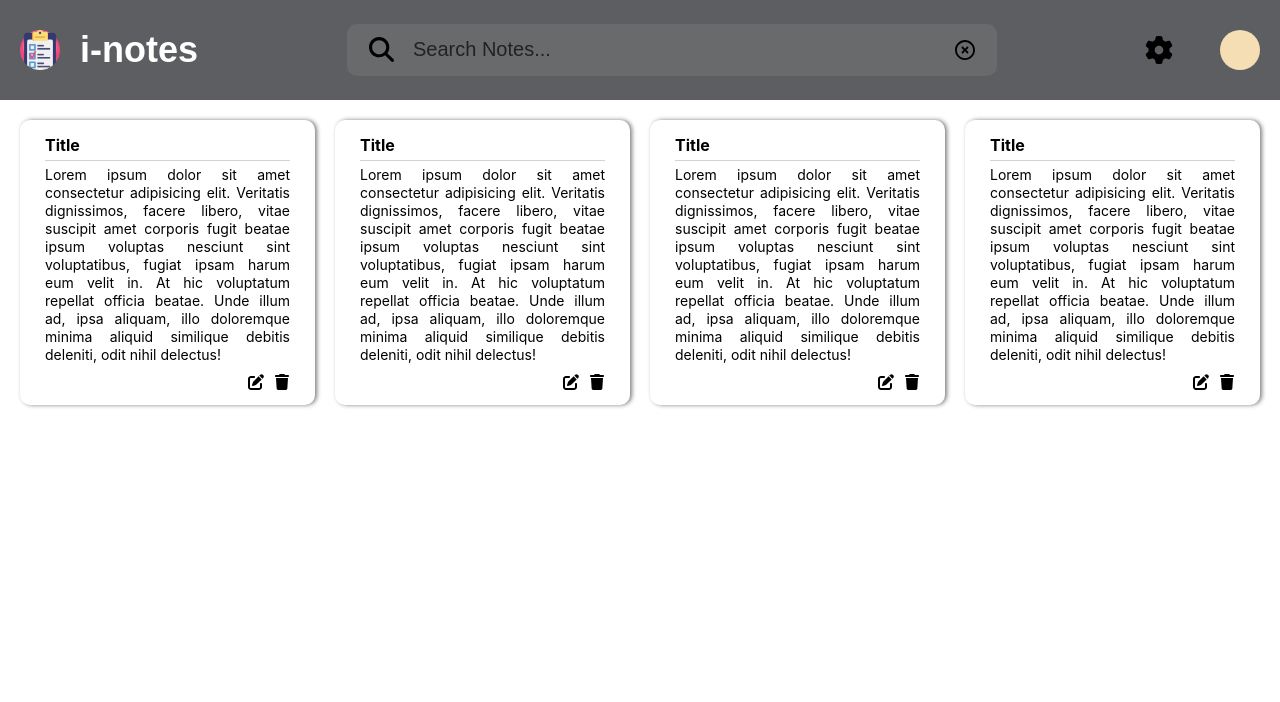
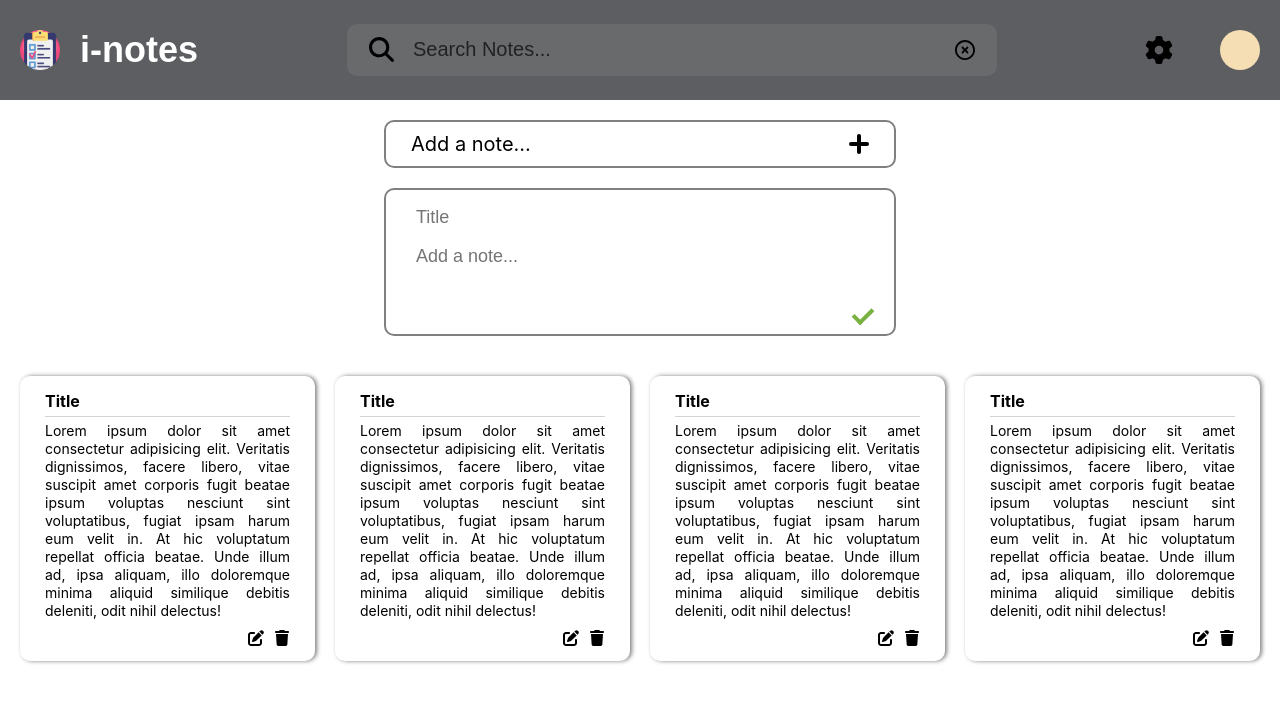
Before and after one commit to imDatt777/i-notes, a React (Create React App) app: page / in a window 1280 px wide. Shown: the top 702 px of the page. Built offline with nearby package versions, Linux system fonts and the light colour scheme.

Commit message:
addnote and card created

```diff
--- a/src/App.js
+++ b/src/App.js
@@ -5,6 +5,7 @@ import "./styles/base.scss";
 import Navbar from "./components/Navbar";
 import Sidebar from "./components/Sidebar";
 import NoteCard from "./components/NoteCard";
+import AddNote from "./components/AddNote";
 
 function App() {
     return (
@@ -14,6 +15,7 @@ function App() {
                 <div className="sidebar-wrapper">
                     <Sidebar />
                 </div>
+                <AddNote />
                 <div className="notes-wrapper">
                     <NoteCard />
                     <NoteCard />
--- /dev/null
+++ b/src/components/AddNote.js
@@ -0,0 +1,24 @@
+import React from "react";
+
+// Import styling
+import "../styles/addnote.scss";
+
+const AddNote = () => {
+    return (
+        <>
+            <div className="create-wrapper">
+                <p>Add a note...</p>
+                <span className="add-icon"></span>
+            </div>
+            <div className="expanded">
+                <form>
+                    <input type="text" placeholder="Title" />
+                    <textarea type="text" placeholder="Add a note..." />
+                    <span className="tick"></span>
+                </form>
+            </div>
+        </>
+    );
+};
+
+export default AddNote;
--- /dev/null
+++ b/src/context/notes/noteContext.js
@@ -0,0 +1,5 @@
+import { createContext } from "react";
+
+const NoteContext = createContext();
+
+export default NoteContext;
--- /dev/null
+++ b/src/styles/addnote.scss
@@ -0,0 +1,128 @@
+.create-wrapper {
+    display: flex;
+    justify-content: space-between;
+    align-items: center;
+    padding: 10px 25px;
+    margin: 30px 20px 10px;
+    border: 2px solid grey;
+    border-radius: 10px;
+
+    p {
+        font-size: 16px;
+        line-height: 20px;
+    }
+
+    .add-icon {
+        height: 20px;
+        width: 20px;
+        cursor: pointer;
+        position: relative;
+    }
+    .add-icon::before,
+    .add-icon::after {
+        content: " ";
+        width: 20px;
+        height: 4px;
+        background-color: #000;
+        display: block;
+        position: absolute;
+        top: 50%;
+        left: 50%;
+        transition: all 0.15s cubic-bezier(0.42, 0, 0.58, 1);
+        opacity: 1;
+        border-radius: 2px;
+    }
+    .add-icon::before {
+        transform: translate(-50%, -50%) rotate(90deg);
+    }
+    .add-icon::after {
+        transform: translate(-50%, -50%);
+    }
+}
+
+.expanded {
+    margin: 30px 20px 10px;
+
+    form {
+        display: flex;
+        flex-direction: column;
+        border: 2px solid gray;
+        padding: 10px 25px;
+        border-radius: 10px;
+
+        input,
+        textarea {
+            border: none;
+            padding: 5px;
+            background-color: white;
+            transition: 300ms linear;
+            font-family: sans-serif;
+            font-size: 14px;
+            line-height: 18px;
+        }
+
+        textarea {
+            margin: 5px 0;
+            height: 50px;
+            resize: none;
+            overflow: hidden;
+        }
+
+        input::placeholder,
+        textarea::placeholder {
+            font-family: sans-serif;
+            font-size: 14px;
+            line-height: 20px;
+        }
+
+        input:focus,
+        textarea:focus {
+            outline: none;
+        }
+    }
+
+    .tick {
+        align-self: flex-end;
+        display: inline-block;
+        transform: rotate(45deg);
+        height: 16px;
+        width: 8px;
+        border-bottom: 4px solid #78b13f;
+        border-right: 4px solid #78b13f;
+    }
+}
+
+//  Styling for tablet view
+@media (min-width: 426px) and (max-width: 1024px) {
+    .create-wrapper,
+    .expanded {
+        margin: 20px 20%;
+    }
+}
+
+// Styling for Desktop view
+@media (min-width: 1025px) {
+    .create-wrapper {
+        margin: 20px 30%;
+
+        p {
+            font-size: 20px;
+            line-height: 24px;
+        }
+    }
+
+    .expanded {
+        margin: 20px 30%;
+
+        form {
+            input,
+            textarea,
+            input::placeholder,
+            textarea::placeholder {
+                font-family: sans-serif;
+                font-size: 18px;
+                line-height: 24px;
+            }
+        }
+    }
+}
--- a/src/styles/base.scss
+++ b/src/styles/base.scss
@@ -16,6 +16,7 @@ body {
 
     .sidebar-wrapper {
         display: none;
+        backdrop-filter: blur(4px);
         position: absolute;
         width: 100%;
         z-index: 10;
--- a/src/styles/notecard.scss
+++ b/src/styles/notecard.scss
@@ -55,6 +55,7 @@
             img {
                 height: 20px;
                 width: 20px;
+                cursor: pointer;
             }
         }
     }
```
Also changed, not shown: src/context/notes/noteState.js (added, +11 -0 lines).
